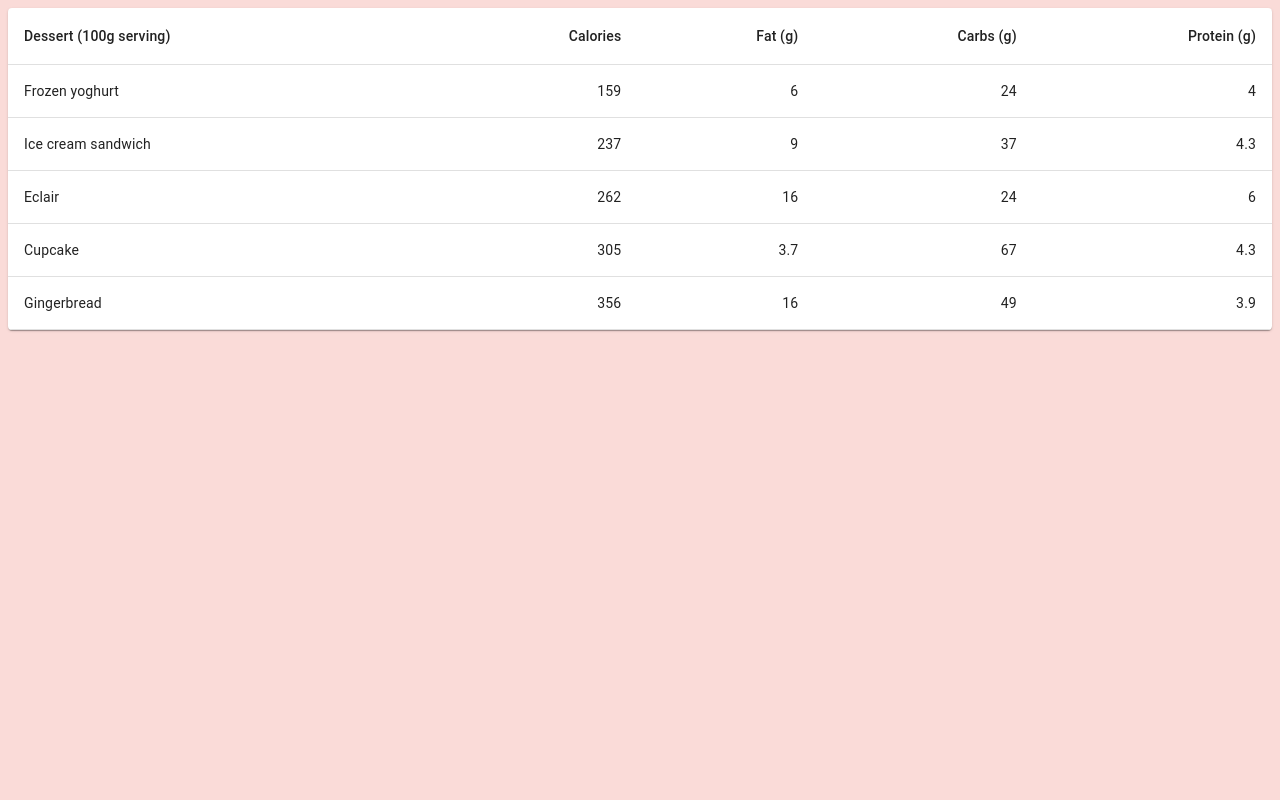
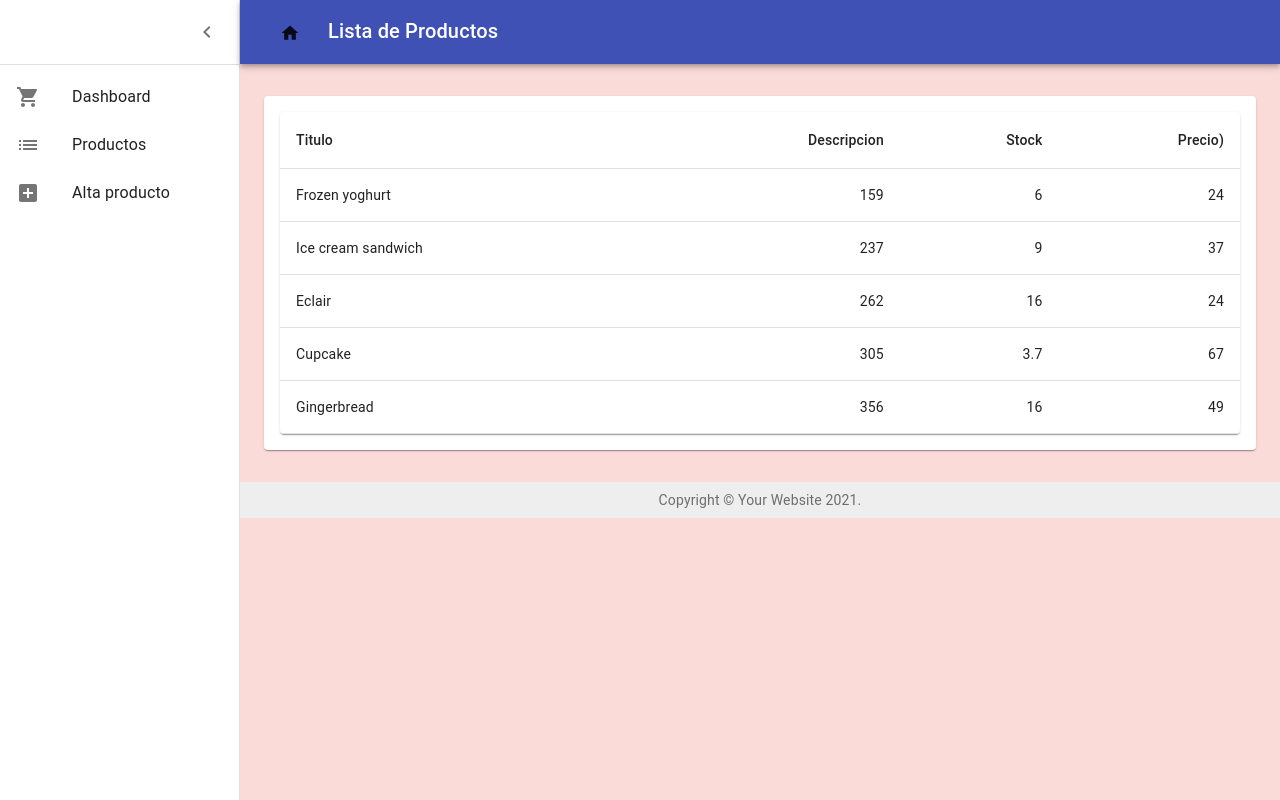
Before and after one commit to taosoft/ecommerce-child-clothes, a React (Create React App) app in the folder frontend/: page /dashboard/product-list in a window 1280 px wide. Built offline with nearby package versions, Linux system fonts and the light colour scheme; no server answers; what react-swipeable-views-utils would draw is missing.

Commit message:
Lista de Productos mejorado

```diff
--- a/frontend/src/Components/Dashboard/ProductList.js
+++ b/frontend/src/Components/Dashboard/ProductList.js
@@ -1,5 +1,4 @@
 import React from "react";
-import { makeStyles } from "@material-ui/core/styles";
 import Table from "@material-ui/core/Table";
 import TableBody from "@material-ui/core/TableBody";
 import TableCell from "@material-ui/core/TableCell";
@@ -7,26 +6,138 @@
 import TableHead from "@material-ui/core/TableHead";
 import TableRow from "@material-ui/core/TableRow";
 import Paper from "@material-ui/core/Paper";
+import clsx from 'clsx';
+import { makeStyles } from '@material-ui/core/styles';
+import CssBaseline from '@material-ui/core/CssBaseline';
+import Drawer from '@material-ui/core/Drawer';
+import AppBar from '@material-ui/core/AppBar';
+import Toolbar from '@material-ui/core/Toolbar';
+import Typography from '@material-ui/core/Typography';
+import Divider from '@material-ui/core/Divider';
+import IconButton from '@material-ui/core/IconButton';
+import Container from '@material-ui/core/Container';
+import Grid from '@material-ui/core/Grid';
+import { Link } from 'react-router-dom'
+import MenuIcon from '@material-ui/icons/Menu';
+import ChevronLeftIcon from '@material-ui/icons/ChevronLeft';
+import MainListItems from './listItems'
+import Button from '@material-ui/core/Button';
+import HomeIcon from '@material-ui/icons/Home'
 
-const useStyles = makeStyles({
-    table: {
-        minWidth: 650,
+const drawerWidth = 240;
+
+const useStyles = makeStyles((theme) => ({
+  root: {
+    display: 'flex',
+  },
+  toolbar: {
+    paddingRight: 24, // keep right padding when drawer closed
+  },
+  toolbarIcon: {
+    display: 'flex',
+    alignItems: 'center',
+    justifyContent: 'flex-end',
+    padding: '0 8px',
+    ...theme.mixins.toolbar,
+  },
+  appBar: {
+    zIndex: theme.zIndex.drawer + 1,
+    transition: theme.transitions.create(['width', 'margin'], {
+      easing: theme.transitions.easing.sharp,
+      duration: theme.transitions.duration.leavingScreen,
+    }),
+  },
+  appBarShift: {
+    marginLeft: drawerWidth,
+    width: `calc(100% - ${drawerWidth}px)`,
+    transition: theme.transitions.create(['width', 'margin'], {
+      easing: theme.transitions.easing.sharp,
+      duration: theme.transitions.duration.enteringScreen,
+    }),
+  },
+  menuButton: {
+    marginRight: 36,
+  },
+  menuButtonHidden: {
+    display: 'none',
+  },
+  title: {
+    flexGrow: 1,
+  },
+  drawerPaper: {
+    position: 'relative',
+    whiteSpace: 'nowrap',
+    width: drawerWidth,
+    transition: theme.transitions.create('width', {
+      easing: theme.transitions.easing.sharp,
+      duration: theme.transitions.duration.enteringScreen,
+    }),
+  },
+  drawerPaperClose: {
+    overflowX: 'hidden',
+    transition: theme.transitions.create('width', {
+      easing: theme.transitions.easing.sharp,
+      duration: theme.transitions.duration.leavingScreen,
+    }),
+    width: theme.spacing(7),
+    [theme.breakpoints.up('sm')]: {
+      width: theme.spacing(9),
     },
-});
+  },
+  appBarSpacer: theme.mixins.toolbar,
+  content: {
+    flexGrow: 1,
+    height: '100vh',
+    overflow: 'auto',
+  },
+  container: {
+    paddingTop: theme.spacing(4),
+    paddingBottom: theme.spacing(4),
+  },
+  paper: {
+    padding: theme.spacing(2),
+    display: 'flex',
+    overflow: 'auto',
+    flexDirection: 'column',
+  },
+  fixedHeight: {
+    height: 240,
+  },
+  footer: {
+    padding: theme.spacing(1, 1),
+    marginTop: 'auto',
+    backgroundColor:
+      theme.palette.type === 'light' ? theme.palette.grey[200] : theme.palette.grey[800],
+  },
+  table: {
+    minWidth: 650,
+  },
+}));
 
-function createData(name, calories, fat, carbs, protein) {
-    return { name, calories, fat, carbs, protein };
+function Copyright() {
+    const classes = useStyles();
+    return (
+      <footer className={classes.footer}>
+        <Typography variant="body2" color="textSecondary" align="center">
+          {`Copyright © Your Website ${new Date().getFullYear()}.`}
+        </Typography>
+      </footer>
+    );
+  }
+
+function createData(name, calories, fat, carbs) {
+    return { name, calories, fat, carbs };
 }
 
 const rows = [
-    createData("Frozen yoghurt", 159, 6.0, 24, 4.0),
-    createData("Ice cream sandwich", 237, 9.0, 37, 4.3),
-    createData("Eclair", 262, 16.0, 24, 6.0),
-    createData("Cupcake", 305, 3.7, 67, 4.3),
-    createData("Gingerbread", 356, 16.0, 49, 3.9),
+    createData("Frozen yoghurt", 159, 6.0, 24),
+    createData("Ice cream sandwich", 237, 9.0, 37),
+    createData("Eclair", 262, 16.0, 24),
+    createData("Cupcake", 305, 3.7, 67),
+    createData("Gingerbread", 356, 16.0, 49),
 ];
 
-export default function ProductList() {
+function ProductTable() {
     const classes = useStyles();
 
     return (
@@ -34,11 +145,10 @@
             <Table className={classes.table} aria-label="simple table">
                 <TableHead>
                     <TableRow>
-                        <TableCell>Dessert (100g serving)</TableCell>
-                        <TableCell align="right">Calories</TableCell>
-                        <TableCell align="right">Fat&nbsp;(g)</TableCell>
-                        <TableCell align="right">Carbs&nbsp;(g)</TableCell>
-                        <TableCell align="right">Protein&nbsp;(g)</TableCell>
+                        <TableCell>Titulo</TableCell>
+                        <TableCell align="right">Descripcion</TableCell>
+                        <TableCell align="right">Stock</TableCell>
+                        <TableCell align="right">Precio)</TableCell>
                     </TableRow>
                 </TableHead>
                 <TableBody>
@@ -50,7 +160,6 @@
                             <TableCell align="right">{row.calories}</TableCell>
                             <TableCell align="right">{row.fat}</TableCell>
                             <TableCell align="right">{row.carbs}</TableCell>
-                            <TableCell align="right">{row.protein}</TableCell>
                         </TableRow>
                     ))}
                 </TableBody>
@@ -58,3 +167,68 @@
         </TableContainer>
     );
 }
+
+export default function ProductList() {
+  const classes = useStyles();
+  const [open, setOpen] = React.useState(true);
+  const handleDrawerOpen = () => {
+    setOpen(true);
+  };
+  const handleDrawerClose = () => {
+    setOpen(false);
+  };
+
+  return (
+    <div className={classes.root}>
+      <CssBaseline />
+      <AppBar position="absolute" className={clsx(classes.appBar, open && classes.appBarShift)}>
+        <Toolbar className={classes.toolbar}>
+          <IconButton
+            edge="start"
+            color="inherit"
+            aria-label="open drawer"
+            onClick={handleDrawerOpen}
+            className={clsx(classes.menuButton, open && classes.menuButtonHidden)}
+          >
+            <MenuIcon />
+          </IconButton>
+          <Typography component="h1" variant="h6" color="inherit" noWrap className={classes.title}>
+            <Link to="/">
+                <Button startIcon={<HomeIcon />} />
+            </Link>
+            Lista de Productos
+          </Typography>
+        </Toolbar>
+      </AppBar>
+      <Drawer
+        variant="permanent"
+        classes={{
+          paper: clsx(classes.drawerPaper, !open && classes.drawerPaperClose),
+        }}
+        open={open}
+      >
+        <div className={classes.toolbarIcon}>
+          <IconButton onClick={handleDrawerClose}>
+            <ChevronLeftIcon />
+          </IconButton>
+        </div>
+        <Divider />
+        <MainListItems />
+      </Drawer>
+      <main className={classes.content}>
+        <div className={classes.appBarSpacer} />
+        <Container maxWidth="lg" className={classes.container}>
+          <Grid container spacing={3}>
+            {/* Recent Orders */}
+            <Grid item xs={12}>
+              <Paper className={classes.paper}>
+                <ProductTable />
+              </Paper>
+            </Grid>
+          </Grid>
+        </Container>
+        <Copyright />
+      </main>
+    </div>
+  );
+}
```
